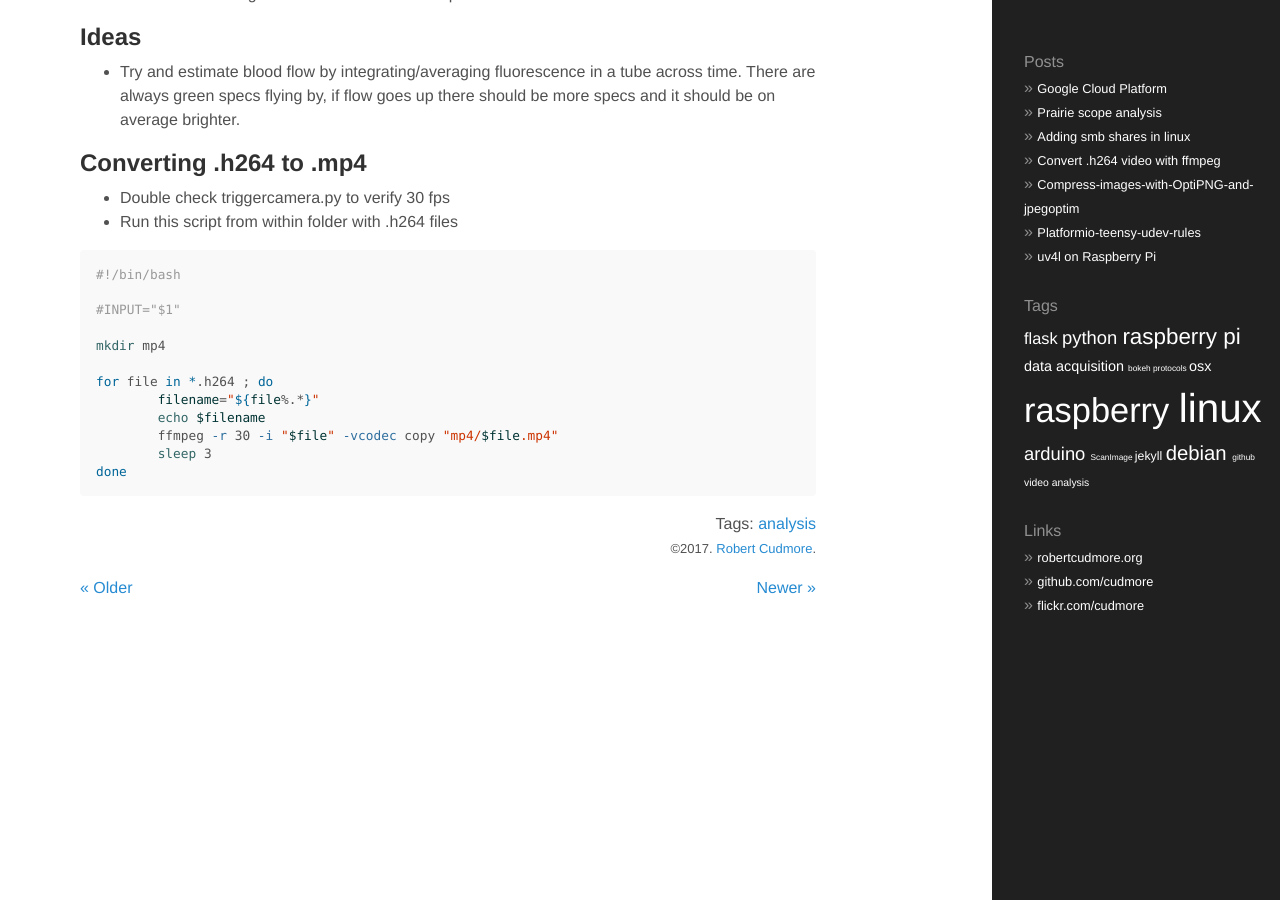
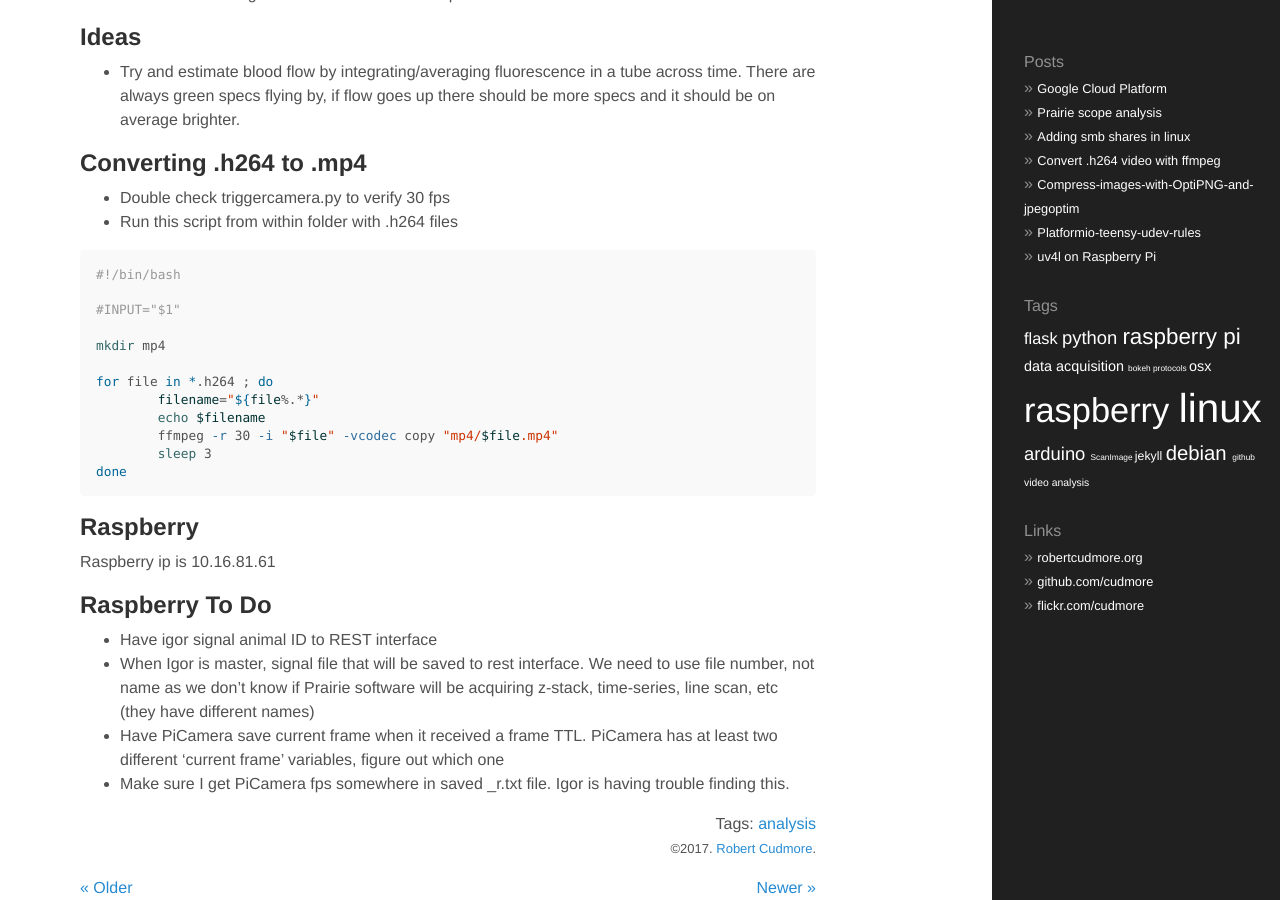
Before and after one commit to cudmore/cudmore.github.io, a Jekyll site: the page built from _posts/2016-11-20-Prairie-scope-analysis.md, in a window 1280 px wide and 900 px high, scrolled down 1249 px. Built offline with Jekyll 4.4.1, drawn with Linux system fonts in a browser that asks for light colours.

Commit message:
Update 2016-11-20-Prairie-scope-analysis.md

````diff
--- a/_posts/2016-11-20-Prairie-scope-analysis.md
+++ b/_posts/2016-11-20-Prairie-scope-analysis.md
@@ -73,3 +73,14 @@ for file in *.h264 ; do
 	sleep 3
 done
 ```
+
+## Raspberry
+
+Raspberry ip is 10.16.81.61
+
+## Raspberry To Do
+
+  - Have igor signal animal ID to REST interface
+  - When Igor is master, signal file that will be saved to rest interface. We need to use file number, not name as we don't know if Prairie software will be acquiring z-stack, time-series, line scan, etc (they have different names)
+  - Have PiCamera save current frame when it received a frame TTL. PiCamera has at least two different 'current frame' variables, figure out which one
+  - Make sure I get PiCamera fps somewhere in saved _r.txt file. Igor is having trouble finding this.
````
